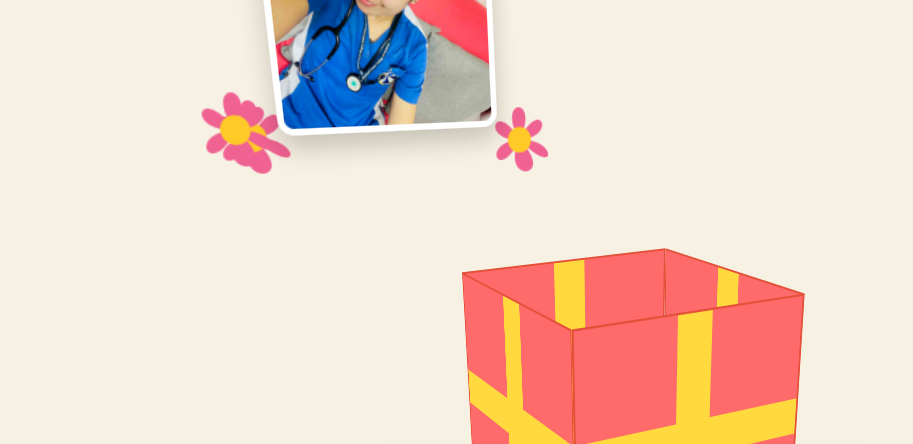
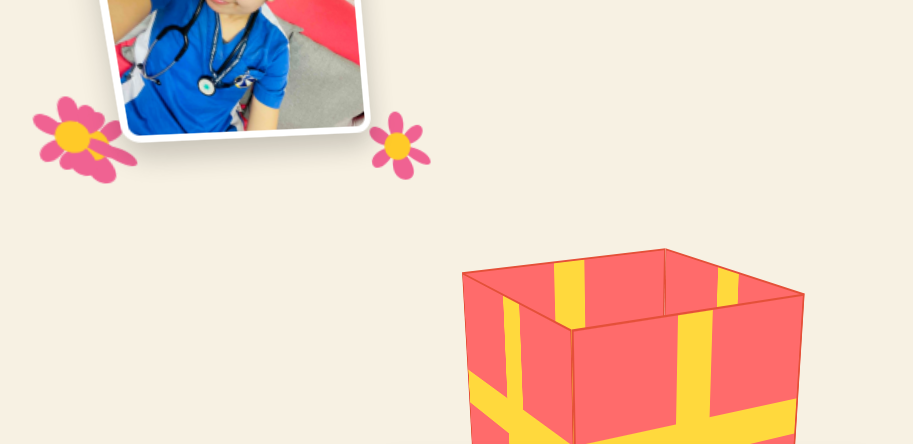
Before and after one commit to paulvencent3-bot/dann, a plain HTML site: page index.html in a window 1280 px wide. Both pictures are taken after a click on the element 633 px from the left and 402 px from the top of the page. Shown: the top 444 px of the page, without its empty margins (14-927 px from the left). Drawn offline with Linux system fonts and the light colour scheme.

Commit message:
Update index.html

```diff
--- a/index.html
+++ b/index.html
@@ -203,7 +203,7 @@
 
         /* --- Animation States --- */
         .scene.open .content {
-            transform: translate(-150%, -150%) rotateY(0deg);
+            transform: translate(-200%, -150%) rotateY(0deg);
             opacity: 1;
         }
 
```
